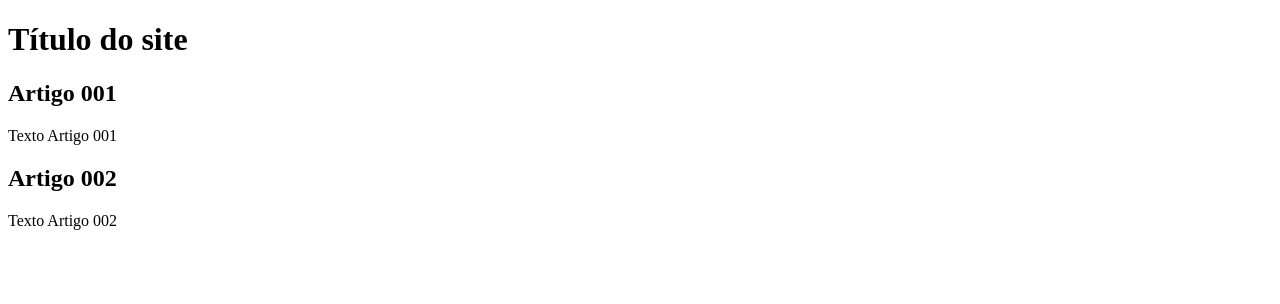
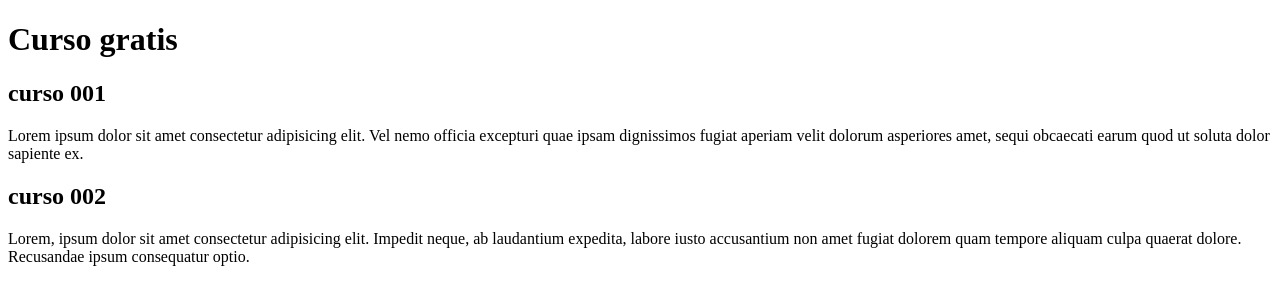
Before and after one commit to J297-hub/projeto-site, a plain HTML site: page index.html in a window 1280 px wide. Drawn offline with Linux system fonts and the light colour scheme.

Commit message:
comecei a escrever o conteúdo

```diff
--- a/index.html
+++ b/index.html
@@ -8,15 +8,15 @@
 <body>
     <main>
         <header>
-            <h1>Título do site</h1>
+            <h1>Curso gratis</h1>
         </header>
         <article>
-            <h2>Artigo 001</h2>
-            <p>Texto Artigo 001</p>
+            <h2>curso 001</h2>
+            <p>Lorem ipsum dolor sit amet consectetur adipisicing elit. Vel nemo officia excepturi quae ipsam dignissimos fugiat aperiam velit dolorum asperiores amet, sequi obcaecati earum quod ut soluta dolor sapiente ex.</p>
         </article>
         <article>
-            <h2>Artigo 002</h2>
-            <p>Texto Artigo 002</p>
+            <h2>curso 002</h2>
+            <p>Lorem, ipsum dolor sit amet consectetur adipisicing elit. Impedit neque, ab laudantium expedita, labore iusto accusantium non amet fugiat dolorem quam tempore aliquam culpa quaerat dolore. Recusandae ipsum consequatur optio.</p>
         </article>
     </main>
 </body>
```
